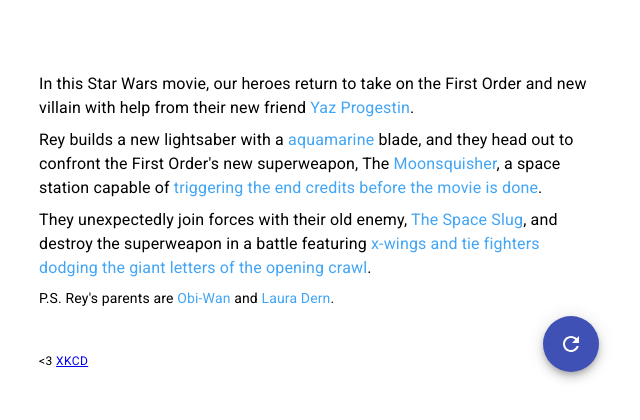
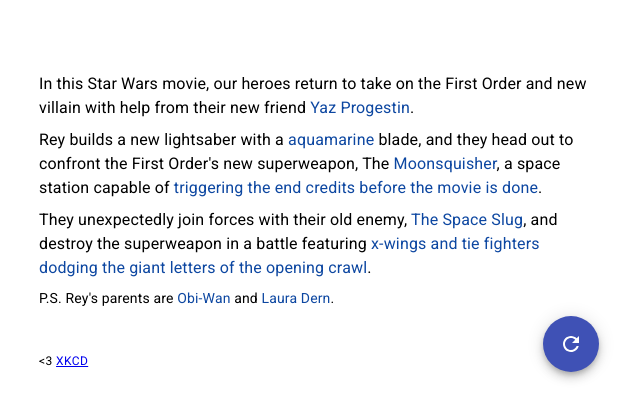
Before and after one commit to rjhoffmann/swsg, a React (Create React App) app: page / in a window 1280 px wide. Shown: the top 420 px of the page, without its empty margins (325-965 px from the left). Built offline with nearby package versions, Linux system fonts and the light colour scheme.

Commit message:
i like this blue better

```diff
--- a/src/components/App.js
+++ b/src/components/App.js
@@ -19,7 +19,7 @@ const useStyles = makeStyles(theme => ({
     position: 'relative'
   },
   generated: {
-    color: blue[400],
+    color: blue[900],
   },
   typography: {
     marginBottom: theme.spacing(1),
```
